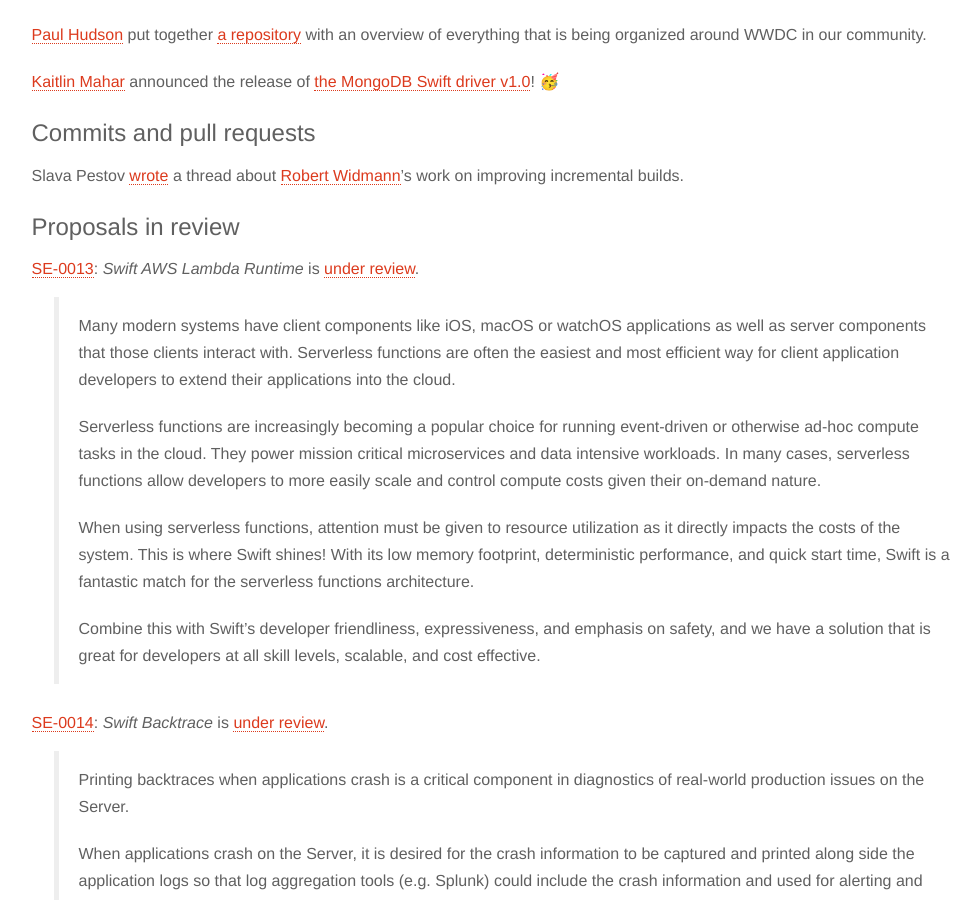
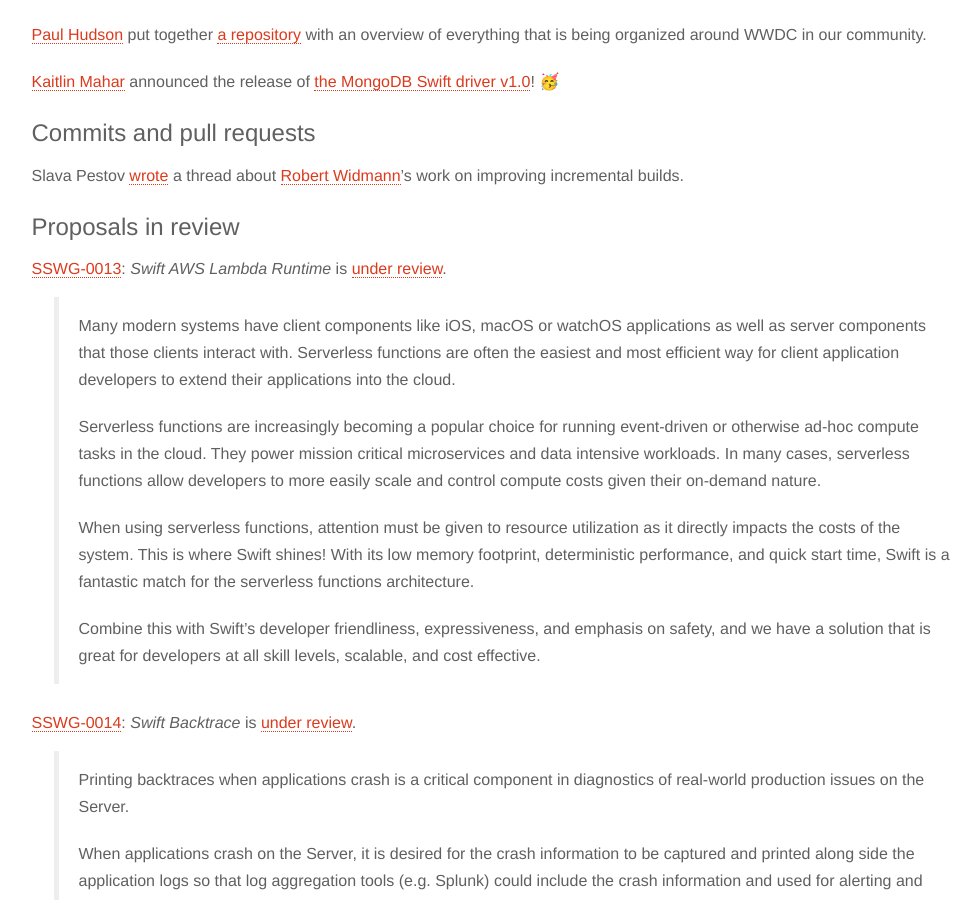
Before and after one commit to SwiftWeekly/swiftweekly.github.io, a Jekyll site: the page built from _posts/2020-06-18-issue-162.md, in a window 1280 px wide and 900 px high, scrolled down 1004 px. Shown: the whole window, without its empty margins (136-1116 px from the left). Built offline with Jekyll 4.4.1, drawn with Linux system fonts in a browser that asks for light colours.

Commit message:
Rename SE to SSWG
Resolves #529

```diff
--- a/_posts/2020-06-18-issue-162.md
+++ b/_posts/2020-06-18-issue-162.md
@@ -48,7 +48,7 @@
 
 ### Proposals in review
 
-[SE-0013](https://github.com/swift-server/sswg/blob/master/proposals/0013-swift-aws-lambda-runtime.md): *Swift AWS Lambda Runtime* is [under review](https://forums.swift.org/t/sswg-0013-swift-aws-lambda-runtime/37466).
+[SSWG-0013](https://github.com/swift-server/sswg/blob/master/proposals/0013-swift-aws-lambda-runtime.md): *Swift AWS Lambda Runtime* is [under review](https://forums.swift.org/t/sswg-0013-swift-aws-lambda-runtime/37466).
 
 > Many modern systems have client components like iOS, macOS or watchOS
 applications as well as server components that those clients interact with.
@@ -71,7 +71,7 @@
 emphasis on safety, and we have a solution that is great for developers at all
 skill levels, scalable, and cost effective.
 
-[SE-0014](https://github.com/swift-server/sswg/blob/master/proposals/0014-swift-backtrace.md): *Swift Backtrace* is [under review](https://forums.swift.org/t/sswg-0014-swift-backtrace/37602).
+[SSWG-0014](https://github.com/swift-server/sswg/blob/master/proposals/0014-swift-backtrace.md): *Swift Backtrace* is [under review](https://forums.swift.org/t/sswg-0014-swift-backtrace/37602).
 
 > Printing backtraces when applications crash is a critical component in
 diagnostics of real-world production issues on the Server.
```
